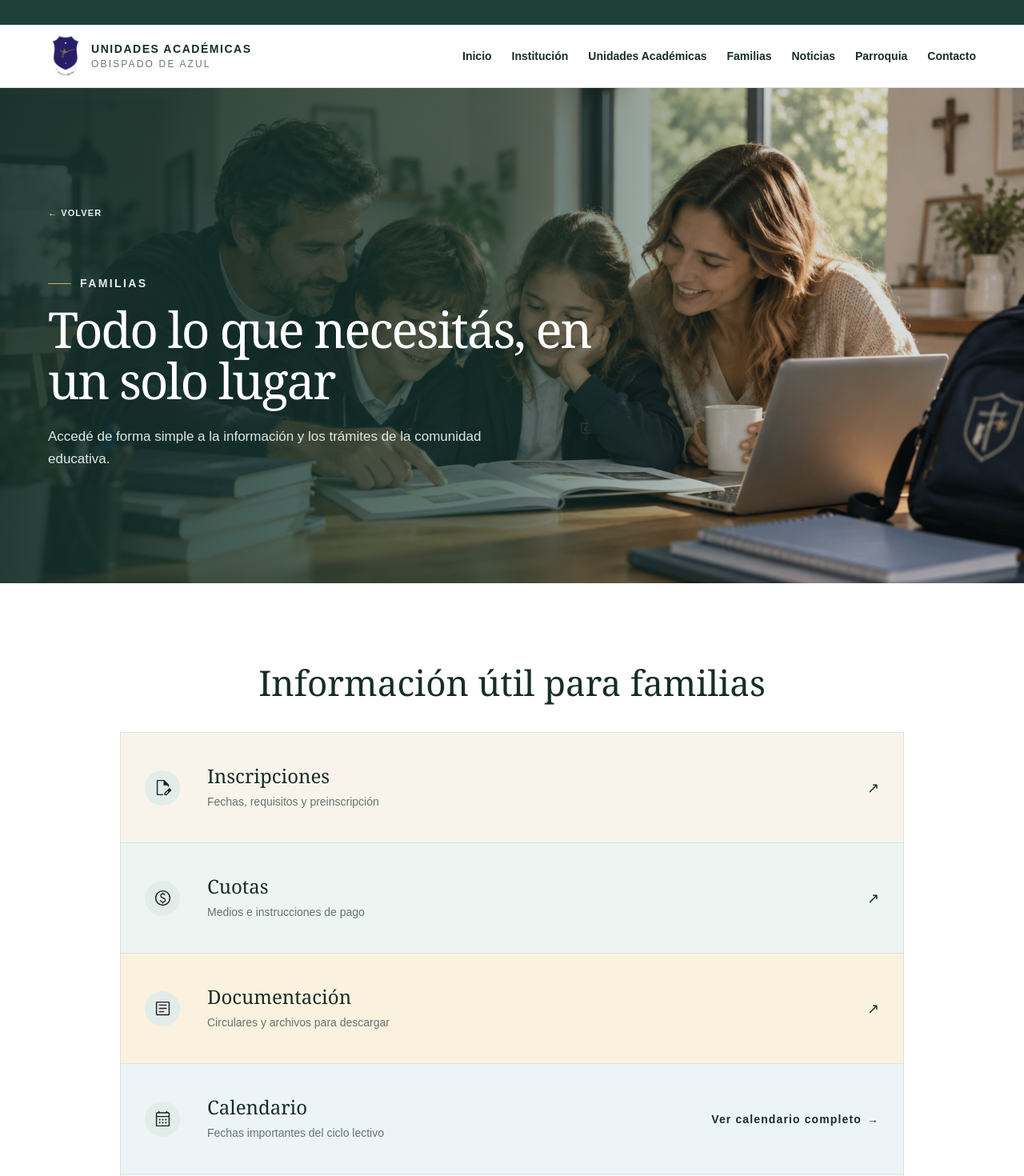
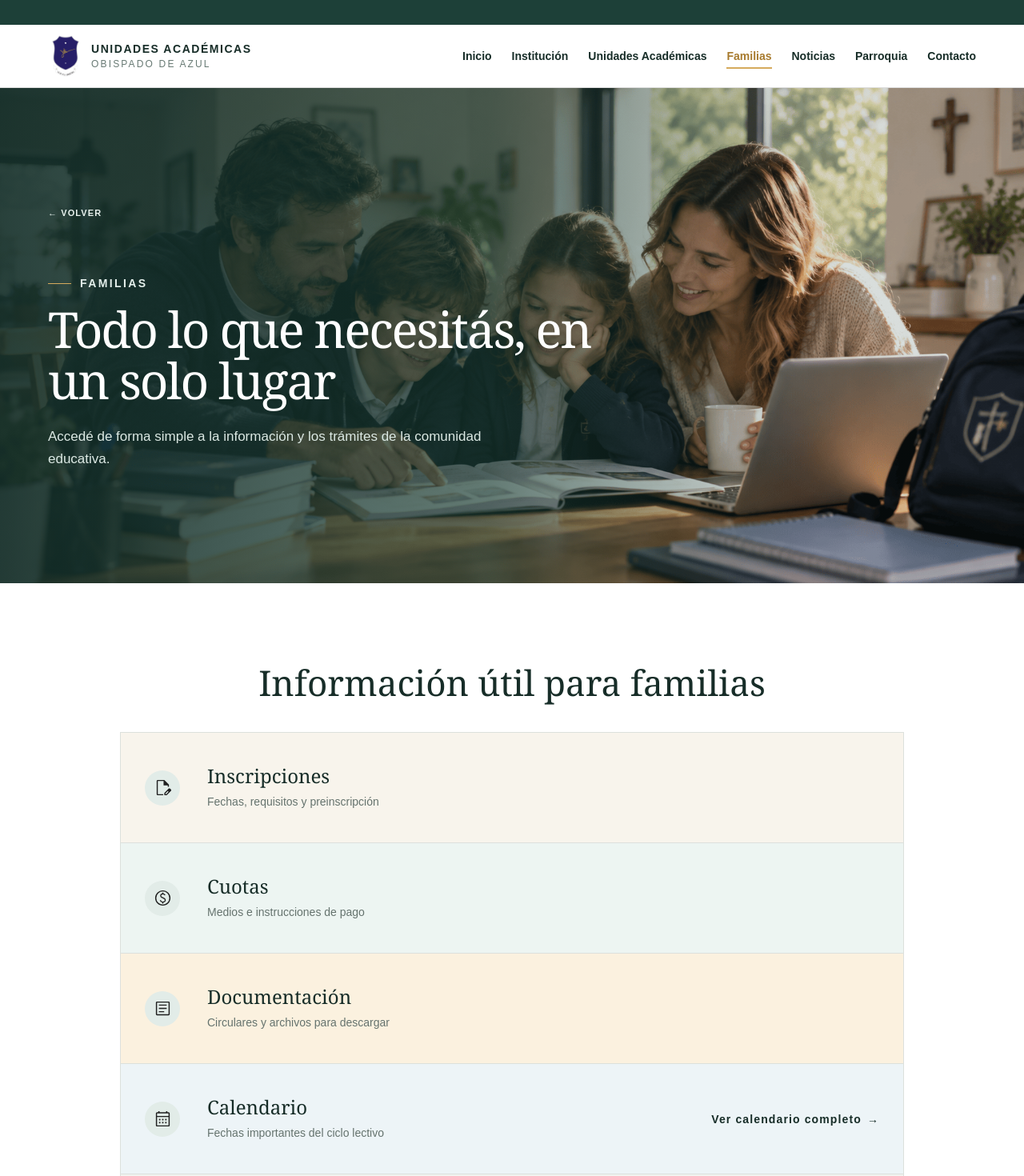
Before and after one commit to santiagodiazpace/colegio-begonia, an Angular app: page /familias in a window 1280 px wide. Shown: the top 1470 px of the page at 80% size. Built offline with nearby package versions, Linux system fonts and the light colour scheme.

Commit message:
Mejoras estéticas en menú

```diff
--- a/src/app/app.component.css
+++ b/src/app/app.component.css
@@ -1024,10 +1024,12 @@ footer {
   transition: transform 0.22s ease;
 }
 .links > a:hover,
+.links > a.active,
 .links > span:hover > a {
   color: #a77a2d;
 }
-.links > a:hover::after {
+.links > a:hover::after,
+.links > a.active::after {
   transform: scaleX(1);
 }
 .links > span > a::before {
--- a/src/app/app.component.html
+++ b/src/app/app.component.html
@@ -7,20 +7,20 @@
       ><span><b>UNIDADES ACADÉMICAS</b><small>OBISPADO DE AZUL</small></span></a
     ><button (click)="toggleMenu()" aria-label="Abrir menú">☰</button>
     <div class="links">
-      <a routerLink="/" fragment="inicio" (click)="closeMenu()">Inicio</a
-      ><a routerLink="/" fragment="institucion" (click)="closeMenu()">Institución</a
-      ><a routerLink="/" fragment="colegios" (click)="closeMenu()">Unidades Académicas</a
-      ><a routerLink="/" fragment="familias" (click)="closeMenu()">Familias</a>
-      <a routerLink="/" fragment="noticias">Noticias</a>
-      <a routerLink="/parroquia">Parroquia</a>
-      <a routerLink="/" fragment="contacto">Contacto</a>
+      <a routerLink="/" fragment="inicio" [class.active]="isNavActive('inicio')" [attr.aria-current]="isNavActive('inicio') ? 'location' : null" (click)="closeMenu()">Inicio</a
+      ><a routerLink="/" fragment="institucion" [class.active]="isNavActive('institucion')" [attr.aria-current]="isNavActive('institucion') ? 'location' : null" (click)="closeMenu()">Institución</a
+      ><a routerLink="/" fragment="colegios" [class.active]="isNavActive('colegios')" [attr.aria-current]="isNavActive('colegios') ? 'location' : null" (click)="closeMenu()">Unidades Académicas</a
+      ><a routerLink="/" fragment="familias" [class.active]="isNavActive('familias')" [attr.aria-current]="isNavActive('familias') ? 'location' : null" (click)="closeMenu()">Familias</a>
+      <a routerLink="/" fragment="noticias" [class.active]="isNavActive('noticias')" [attr.aria-current]="isNavActive('noticias') ? 'location' : null" (click)="closeMenu()">Noticias</a>
+      <a routerLink="/parroquia" [class.active]="isNavActive('parroquia')" [attr.aria-current]="isNavActive('parroquia') ? 'page' : null" (click)="closeMenu()">Parroquia</a>
+      <a routerLink="/" fragment="contacto" [class.active]="isNavActive('contacto')" [attr.aria-current]="isNavActive('contacto') ? 'location' : null" (click)="closeMenu()">Contacto</a>
     </div>
   </nav>
 </header>
 <router-outlet></router-outlet>
 <div class="back-to-top">
   <div class="shell">
-    <a class="text-link" href="#site-top" aria-label="Subir al inicio de la página">
+    <a class="text-link" href="#site-top" (click)="scrollToTop($event)" aria-label="Subir al inicio de la página">
       ARRIBA <span aria-hidden="true">&uarr;</span>
     </a>
   </div>
--- a/src/app/app.component.ts
+++ b/src/app/app.component.ts
@@ -1,5 +1,5 @@
-import { Component, ViewEncapsulation } from '@angular/core';
-import { RouterLink, RouterOutlet } from '@angular/router';
+import { Component, ViewEncapsulation, inject } from '@angular/core';
+import { Router, RouterLink, RouterOutlet } from '@angular/router';
 
 @Component({
   selector: 'app-root',
@@ -9,7 +9,23 @@ import { RouterLink, RouterOutlet } from '@angular/router';
   encapsulation: ViewEncapsulation.None,
 })
 export class AppComponent {
+  private readonly router = inject(Router);
   menuOpen = false;
+
+  isNavActive(section: string): boolean {
+    const url = this.router.parseUrl(this.router.url);
+    const path = url.root.children['primary']?.segments.map(segment => segment.path).join('/') ?? '';
+    const pageSections: Record<string, string> = {
+      'propuesta-institucional': 'institucion',
+      'm-rodriguez': 'colegios',
+      begonia: 'colegios',
+      familias: 'familias',
+      calendario: 'familias',
+      noticias: 'noticias',
+      parroquia: 'parroquia',
+    };
+    return (path ? pageSections[path] : url.fragment || 'inicio') === section;
+  }
 
   toggleMenu() {
     this.menuOpen = !this.menuOpen;
@@ -18,4 +34,9 @@ export class AppComponent {
   closeMenu() {
     this.menuOpen = false;
   }
+
+  scrollToTop(event: MouseEvent) {
+    event.preventDefault();
+    window.scrollTo({ top: 0, behavior: 'smooth' });
+  }
 }
--- a/src/app/families.component.html
+++ b/src/app/families.component.html
@@ -21,21 +21,18 @@
       <div class="family-options">
         <a id="inscripciones" href="mailto:contacto@colegio.edu.ar?subject=Consulta%20sobre%20inscripciones">
           <span class="family-option-icon"><img src="assets/iconos/inscripciones.svg" alt="" /></span>
-          <span class="family-option-arrow" aria-hidden="true">↗</span>
           <h3>Inscripciones</h3>
           <p>Fechas, requisitos y preinscripción</p>
         </a>
 
         <a id="cuotas" href="mailto:contacto@colegio.edu.ar?subject=Consulta%20sobre%20cuotas">
           <span class="family-option-icon"><img src="assets/iconos/pagos.svg" alt="" /></span>
-          <span class="family-option-arrow" aria-hidden="true">↗</span>
           <h3>Cuotas</h3>
           <p>Medios e instrucciones de pago</p>
         </a>
 
         <a id="documentacion" href="mailto:contacto@colegio.edu.ar?subject=Consulta%20sobre%20documentaci%C3%B3n">
           <span class="family-option-icon"><img src="assets/iconos/documentacion.svg" alt="" /></span>
-          <span class="family-option-arrow" aria-hidden="true">↗</span>
           <h3>Documentación</h3>
           <p>Circulares y archivos para descargar</p>
         </a>
@@ -49,14 +46,12 @@
 
         <a id="reuniones" href="mailto:contacto@colegio.edu.ar?subject=Solicitud%20de%20reuni%C3%B3n">
           <span class="family-option-icon"><img src="assets/iconos/reuniones.svg" alt="" /></span>
-          <span class="family-option-arrow" aria-hidden="true">↗</span>
           <h3>Reuniones</h3>
           <p>Solicitar reunión</p>
         </a>
 
         <a id="uniformes" href="mailto:contacto@colegio.edu.ar?subject=Consulta%20sobre%20uniformes">
           <span class="family-option-icon"><img src="assets/iconos/uniformes.svg" alt="" /></span>
-          <span class="family-option-arrow" aria-hidden="true">↗</span>
           <h3>Uniformes</h3>
           <p>Detalle de la vestimenta y uniformes que deben traer los alumnos.</p>
         </a>
--- a/src/styles.css
+++ b/src/styles.css
@@ -241,7 +241,6 @@ app-families + .back-to-top{background:#fff}
 .family-options>a:hover{z-index:1;transform:translateX(4px);box-shadow:0 10px 26px #172d2818}
 .family-option-icon{display:grid;grid-row:1/3;width:44px;height:44px;place-items:center;align-self:center;border-radius:50%;background:#e2ece8}
 .family-option-icon img{width:23px;height:23px;object-fit:contain}
-.family-option-arrow{grid-column:3;grid-row:1/3;align-self:center;font-size:18px}
 .family-options h3{grid-column:2;margin:0 0 8px;font:400 24px/1.2 Georgia,serif}
 .family-options p{grid-column:2;margin:0;color:#65736e;font-size:14px;line-height:1.55}
 .family-option-action{grid-column:3;grid-row:1/3;align-self:center;color:var(--ink);font-size:14px;font-weight:700;letter-spacing:.08em;white-space:nowrap}
```
